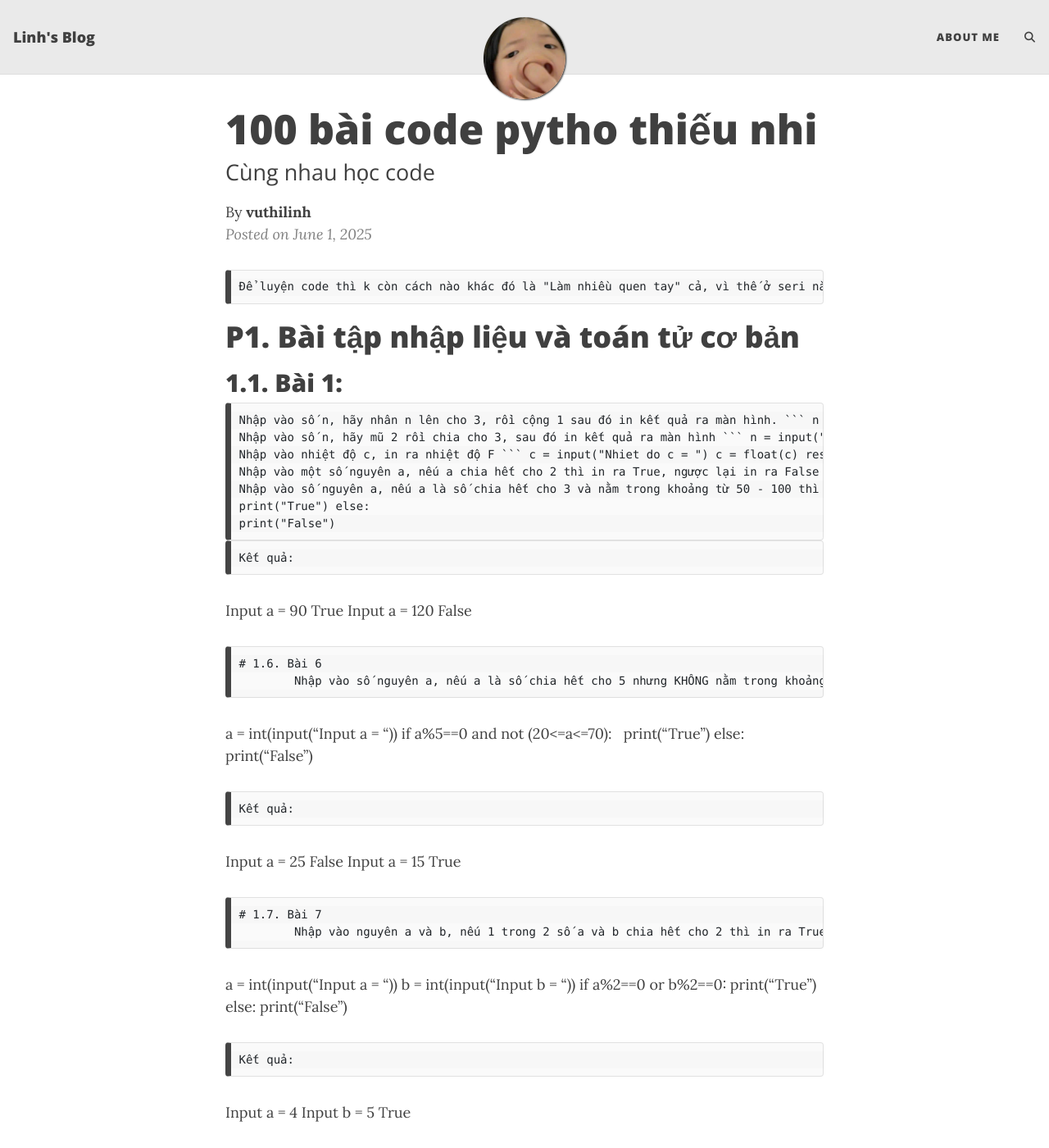
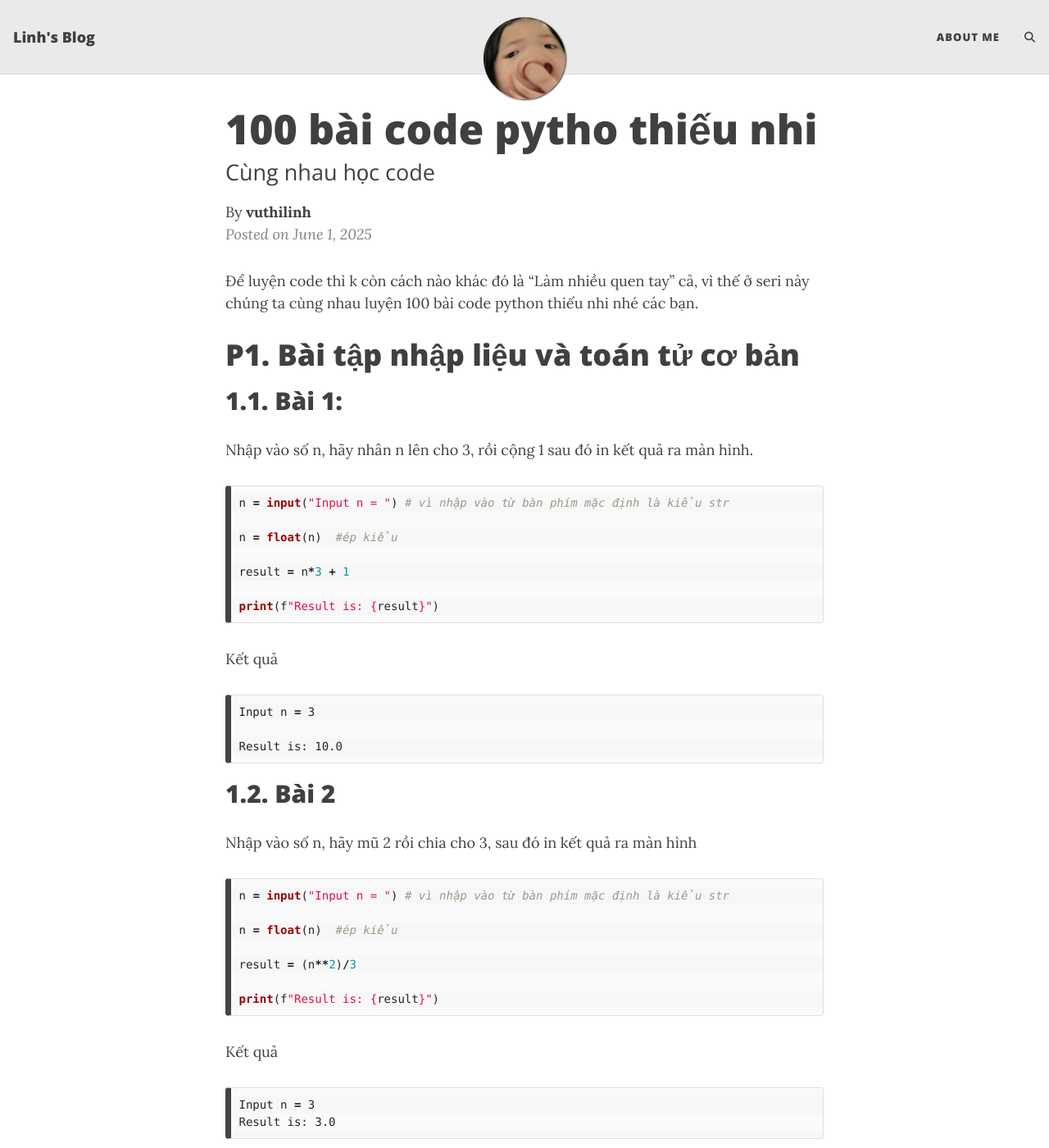
Before and after one commit to VuthilinhVn/Vuthilinh.github.io, a Jekyll site: the page built from _posts/2025-06-01-100 bai code thieu nhi.md, in a window 1280 px wide and 1400 px high. Shown: the whole window at 82% size. Built offline with Jekyll 4.4.1, drawn with Linux system fonts in a browser that asks for light colours; comment, search, counter and statistics services are not loaded; some of the changed text lies outside the part shown.

Commit message:
Update 2025-06-01-100 bai code thieu nhi.md

````diff
--- a/_posts/2025-06-01-100 bai code thieu nhi.md
+++ b/_posts/2025-06-01-100 bai code thieu nhi.md
@@ -6,65 +6,76 @@ tags: [python]
 author: vuthilinh
 ---
 
-	Để luyện code thì k còn cách nào khác đó là "Làm nhiều quen tay" cả, vì thế ở seri này chúng ta cùng nhau luyện 100 bài code python thiếu nhi nhé các bạn.
+Để luyện code thì k còn cách nào khác đó là "Làm nhiều quen tay" cả, vì thế ở seri này chúng ta cùng nhau luyện 100 bài code python thiếu nhi nhé các bạn.
 
 # P1. Bài tập nhập liệu và toán tử cơ bản
 ## 1.1. Bài 1:
-	Nhập vào số n, hãy nhân n lên cho 3, rồi cộng 1 sau đó in kết quả ra màn hình.
-```
+Nhập vào số n, hãy nhân n lên cho 3, rồi cộng 1 sau đó in kết quả ra màn hình.
+
+```python
 n = input("Input n = ") # vì nhập vào từ bàn phím mặc định là kiểu str
+
 n = float(n)  #ép kiểu
+
 result = n*3 + 1
+
 print(f"Result is: {result}")
 ```
 Kết quả
-```
+```bash
 Input n = 3
+
 Result is: 10.0
 ```
 ## 1.2. Bài 2
-	Nhập vào số n, hãy mũ 2 rồi chia cho 3, sau đó in kết quả ra màn hình
-```
+Nhập vào số n, hãy mũ 2 rồi chia cho 3, sau đó in kết quả ra màn hình
+
+```python
 n = input("Input n = ") # vì nhập vào từ bàn phím mặc định là kiểu str
+
 n = float(n)  #ép kiểu
+
 result = (n**2)/3
+
 print(f"Result is: {result}")
 ```
 Kết quả
-```
+```bash
 Input n = 3
 Result is: 3.0
 ```
 ## 1.3. Bài 3
-	Nhập vào nhiệt độ c, in ra nhiệt độ F
-```
+Nhập vào nhiệt độ c, in ra nhiệt độ F
+
+```python
 c = input("Nhiet do c = ")
 c = float(c)
 result = c*1.8 + 32 # công thức chuyển độ C sang độ F
 print(result)
 ```
 Kết quả:
-```
+```bash
 Nhiet do c = 35
 Nhiệt độ F là: 95.0
 ```
 ## 1.4. Bài 4
-	Nhập vào một số nguyên a, nếu a chia hết cho 2 thì in ra True, ngược lại in ra False
-```
+Nhập vào một số nguyên a, nếu a chia hết cho 2 thì in ra True, ngược lại in ra False
+
+```python
 a = input("Input a= ")
 a = int(a)
 a%2==0 # phép chia lấy phần dư
 ```
 Kết quả:
-```
+```bash
 Input a= 3
 False
 Input a= 2
 True
 ```
 # 1.5. Bài 5
-	Nhập vào số nguyên a, nếu a là số chia hết cho 3 và nằm trong khoảng từ 50 - 100 thì in ra True, ngược lại in ra False
-```
+Nhập vào số nguyên a, nếu a là số chia hết cho 3 và nằm trong khoảng từ 50 - 100 thì in ra True, ngược lại in ra False
+```python
 a = int(input("Input a = "))
 if a%3==0 and (50<=a<=100):
 	print("True")
@@ -73,15 +84,15 @@ else:
 
 ```
 Kết quả:
-```
+```bash
 Input a = 90
 True
 Input a = 120
 False
 ```
 # 1.6. Bài 6
-	Nhập vào số nguyên a, nếu a là số chia hết cho 5 nhưng KHÔNG nằm trong khoảng từ 20 - 70 thì in ra True, ngược lại in ra False
-```
+Nhập vào số nguyên a, nếu a là số chia hết cho 5 nhưng KHÔNG nằm trong khoảng từ 20 - 70 thì in ra True, ngược lại in ra False
+```python
 a = int(input("Input a = "))
 if a%5==0 and not (20<=a<=70):
   print("True")
@@ -90,15 +101,15 @@ else:
 
 ```
 Kết quả:
-```
+```bash
 Input a = 25
 False
 Input a = 15
 True
 ```
 # 1.7. Bài 7
-	Nhập vào nguyên a và b, nếu 1 trong 2 số a và b chia hết cho 2 thì in ra True, ngược lại in ra False
-```
+Nhập vào nguyên a và b, nếu 1 trong 2 số a và b chia hết cho 2 thì in ra True, ngược lại in ra False
+```python
 a = int(input("Input a = "))
 b = int(input("Input b = "))
 if a%2==0 or b%2==0:
@@ -107,7 +118,7 @@ else:
 	print("False")
 ```
 Kết quả:
-```
+```bash
 Input a = 4
 Input b = 5
 True
@@ -117,14 +128,14 @@ Input b = 7
 False
 ```
 # 1.8. Bài 8
-	Nhập vào số thực a, kiểm tra xem a có phải là số nguyên hay không, nếu có thì in ra True, ngược lại in ra False
-```
+Nhập vào số thực a, kiểm tra xem a có phải là số nguyên hay không, nếu có thì in ra True, ngược lại in ra False
+```python
 a = float(input("Input a = "))
 print(isinstance(a, int)) # hàm isinstance(object, kiểu dữ liệu)
 ```
 	Ở đây các bạn cũng có thể sử dụng lệnh round(a) để làm tròn nhé, rồi so sánh nó với a xem có bằng nhau không, nếu bằng -> số nguyên; nếu != thì nó là số thực đó.
 Kết quả:
-```
+```bash
 Input a = 4
 True
 
@@ -132,9 +143,9 @@ Input a = 3.2
 False
 ```
 # 1. 9. Bài 9
-	Nhập vào số nguyên a, kiểm tra xem a có phải là số chính phương hay không, nếu có thì in ra True, ngược lại in ra False
-	Ở đây chúng ta nhớ lại một chút kiến thức nhé, số chính phương là số nguyên mà căn bậc 2 của nó cũng là số nguyên nha.
-```
+Nhập vào số nguyên a, kiểm tra xem a có phải là số chính phương hay không, nếu có thì in ra True, ngược lại in ra False
+Ở đây chúng ta nhớ lại một chút kiến thức nhé, số chính phương là số nguyên mà căn bậc 2 của nó cũng là số nguyên nha.
+```python
 a = int(input("Input a = "))
 can = a**0.5
 if can*can==a:
@@ -144,41 +155,41 @@ else:
 
 ```
 Kết quả:
-```
+```bash
 Input a = 4
 True
 Input a = 5
 False
 ```
 # 1. 10. Bài 10
-	Nhập vào lương tháng này nhận được, ta phải đưa cho vợ 90% số tiền lương đó. Hãy in ra lương ta giữ lại
-```
+Nhập vào lương tháng này nhận được, ta phải đưa cho vợ 90% số tiền lương đó. Hãy in ra lương ta giữ lại
+```python
 salary = float(input("Luong thang nay = "))
 print("Lương còn lại = " , salary*0.1)
 ```
 Kết quả:
-```
+```bash
 Luong thang nay = 15000000
 Lương còn lại = 1500000.0
 ```
 # 1.11.Bài 11
-	Nhập vào 3 số a, b, c. In ra kết quả là tổng của ba số đó
-```
+Nhập vào 3 số a, b, c. In ra kết quả là tổng của ba số đó
+```python
 a = float(input("a = "))
 b = float(input("b = "))
 c = float(input("c = "))
 print("sum(a,b,c) = ", a+b+c)
 ```
 Kết quả:
-```
+```bash
 a = 4
 b = 6
 c = 9
 sum(a,b,c) = 19.0
 ```
 # 1.12. Bài 12
-	Nhập vào 3 số a, b, c. Tính và in ra d = (a + b)^c. Nếu d là số trong khoảng từ 100 - 200 thì in ra True, ngược lại in ra False
-```
+Nhập vào 3 số a, b, c. Tính và in ra d = (a + b)^c. Nếu d là số trong khoảng từ 100 - 200 thì in ra True, ngược lại in ra False
+```python
 a = float(input("a = "))
 b = float(input("b = "))
 c = float(input("c = "))
@@ -189,7 +200,7 @@ else:
 	print("False")
 ```
 Kết quả:
-```
+```bash
 a = 3
 b = 2
 c = 1
@@ -200,4 +211,4 @@ b = 1
 c = 1
 True
 ```
-	Vậy là chúng ta đã cùng nhau đi hết phần 1 của "Luyện 100 bài code pytho thiếu nhi" rồi. Hẹn gặp các bạn ở phần 2: **BÀI TẬP LỆNH ĐIỀU KIỆN CƠ BẢN** nhé
+Vậy là chúng ta đã cùng nhau đi hết phần 1 của "Luyện 100 bài code pytho thiếu nhi" rồi. Hẹn gặp các bạn ở phần 2: **BÀI TẬP LỆNH ĐIỀU KIỆN CƠ BẢN** nhé
````
